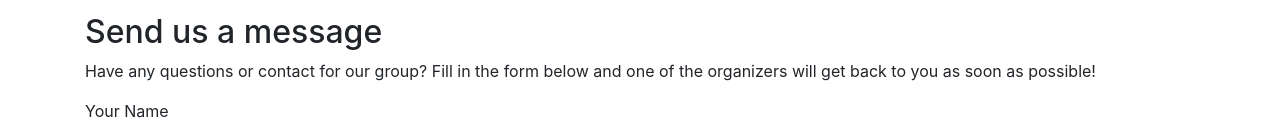
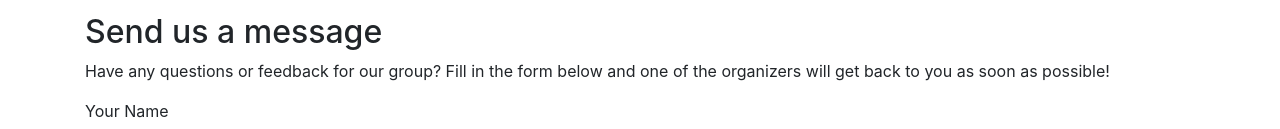
Before and after one commit to freecodecampnorman/freecodecampnorman.github.io, a Gatsby site: page /contact in a window 1280 px wide. Shown: the part 263-392 px from the top of the page. Built offline with nearby package versions, Linux system fonts and the light colour scheme; Gatsby itself is replaced by a stand-in of ours.

Commit message:
feed back lang

```diff
--- a/src/pages/contact.js
+++ b/src/pages/contact.js
@@ -21,7 +21,7 @@ const ContactPage = () => (
         <h2>Send us a message</h2>
 
         <p>
-            Have any questions or contact for our group? Fill in the form below and one of the organizers will get back
+            Have any questions or feedback for our group? Fill in the form below and one of the organizers will get back
             to you as soon as possible!
         </p>
 
```
